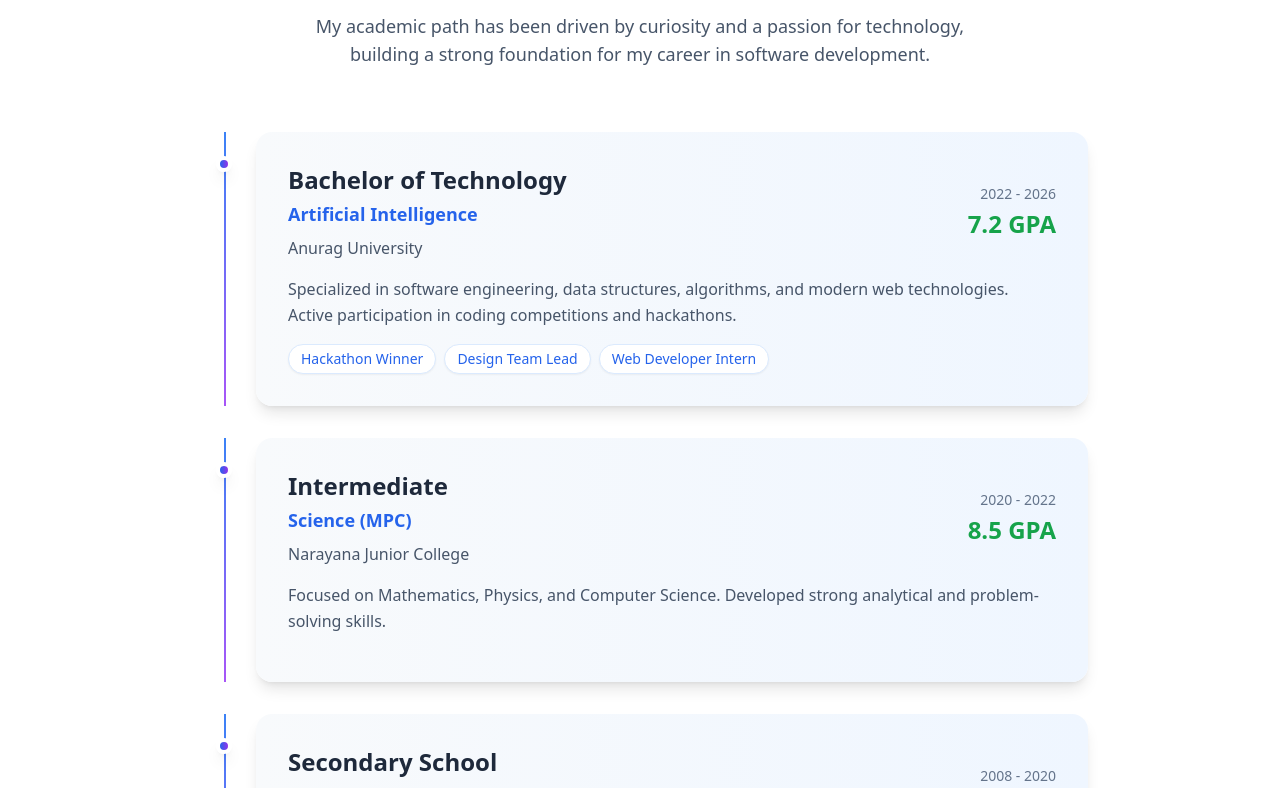
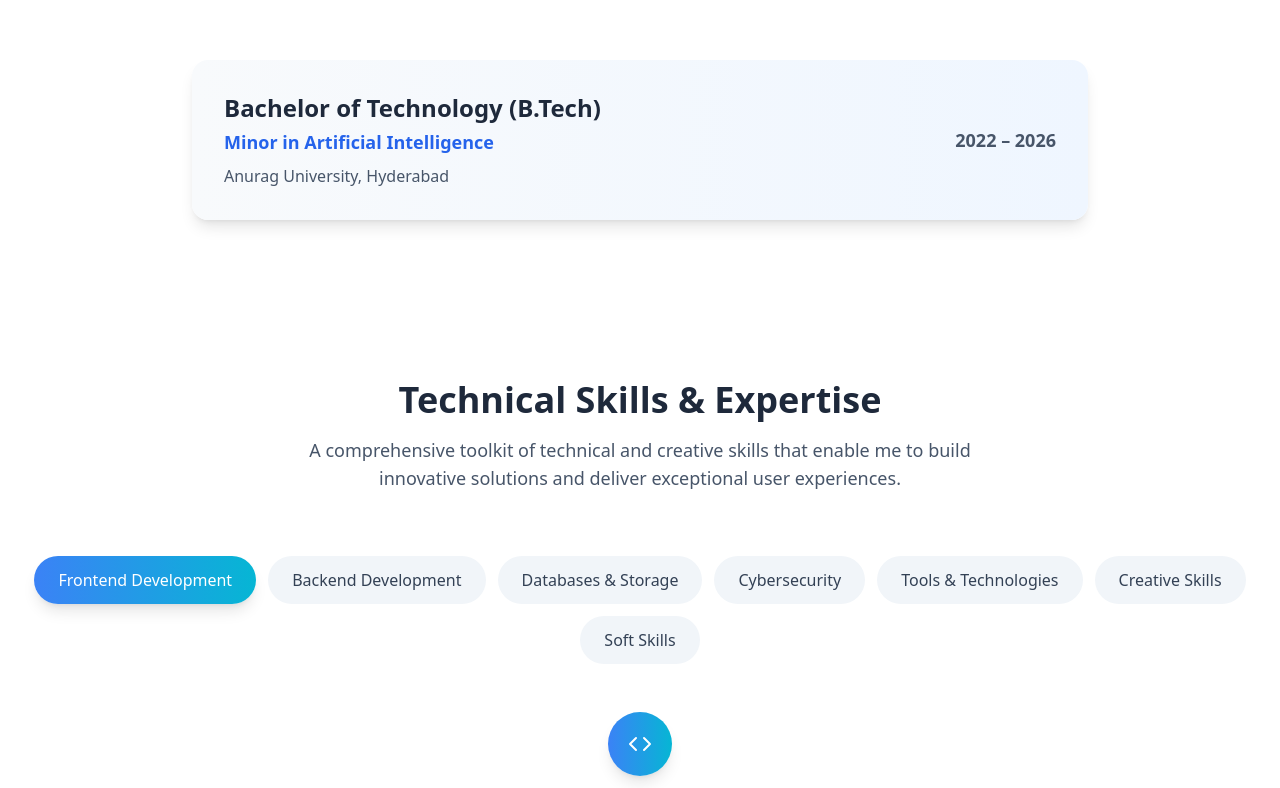
Before and after one commit to Abhi-0930/abhi-portfolio, a React (Vite) app: page / in a window 1280 px wide. Shown: the part 1820-2608 px from the top of the page. Built offline with nearby package versions, Linux system fonts and the light colour scheme.

Commit message:
first commit

```diff
--- a/src/App.jsx
+++ b/src/App.jsx
@@ -1088,111 +1088,38 @@ const Contact = () => {
 
 // Education Section Component
 const Education = () => {
-  const educationData = [
-    {
-      degree: "Bachelor of Technology",
-      field: "Artificial Intelligence",
-      institution: "Anurag University",
-      duration: "2022 - 2026",
-      gpa: "7.2",
-      description: "Specialized in software engineering, data structures, algorithms, and modern web technologies. Active participation in coding competitions and hackathons.",
-      achievements: ["Hackathon Winner", "Design Team Lead", "Web Developer Intern"]
-    },
-    {
-      degree: "Intermediate",
-      field: "Science (MPC)",
-      institution: "Narayana Junior College",
-      duration: "2020 - 2022",
-      gpa: "8.5",
-      description: "Focused on Mathematics, Physics, and Computer Science. Developed strong analytical and problem-solving skills.",
-      achievements: []
-    },
-    {
-      degree: "Secondary School",
-      field: "SSC",
-      institution: "Bethany Academy",
-      duration: "2008 - 2020",
-      gpa: "9.8",
-      description: "Completed secondary education with distinction. Developed foundation in core subjects and extracurricular activities.",
-      achievements: ["3x singing competition winner", "2x carrom competition winner","1x chess competition runner"]
-    }
-  ];
-
-
-
   return (
     <section id="education" className="py-20 bg-white">
       <div className="container mx-auto px-6">
         <div className="text-center mb-16">
           <h2 className="text-4xl font-bold text-slate-800 mb-4">
-            Educational Journey
+            Education
           </h2>
-          <p className="text-lg text-slate-600 max-w-2xl mx-auto">
-            My academic path has been driven by curiosity and a passion for technology,
-            building a strong foundation for my career in software development.
-          </p>
         </div>
 
-
-
-        {/* Education Timeline */}
+        {/* Education Card */}
         <div className="max-w-4xl mx-auto">
-          <div className="space-y-8">
-            {educationData.map((edu, index) => (
-              <div
-                key={index}
-                className="relative"
-              >
-                {/* Timeline Line */}
-                <div className="absolute left-8 top-0 bottom-0 w-0.5 bg-gradient-to-b from-blue-500 to-purple-500"></div>
-
-                {/* Timeline Dot */}
-                <div className="absolute left-6 top-6 w-4 h-4 bg-gradient-to-r from-blue-600 to-purple-600 rounded-full border-4 border-white shadow-lg"></div>
-
-                {/* Content Card */}
-                <div className="ml-16 bg-gradient-to-r from-slate-50 to-blue-50 p-8 rounded-2xl shadow-lg hover:shadow-xl transition-all duration-300 transform hover:-translate-y-1">
-                  <div className="flex flex-col lg:flex-row lg:items-center lg:justify-between mb-4">
+          <div className="bg-gradient-to-r from-slate-50 to-blue-50 p-8 rounded-2xl shadow-lg hover:shadow-xl transition-all duration-300">
+            <div className="flex flex-col lg:flex-row lg:items-center lg:justify-between">
               <div>
                 <h3 className="text-2xl font-bold text-slate-800 mb-1">
-                        {edu.degree}
+                  Bachelor of Technology (B.Tech)
                 </h3>
                 <p className="text-lg text-blue-600 font-semibold mb-2">
-                        {edu.field}
+                  Minor in Artificial Intelligence
                 </p>
                 <p className="text-slate-600 font-medium">
-                        {edu.institution}
+                  Anurag University, Hyderabad
                 </p>
               </div>
               <div className="mt-4 lg:mt-0 text-right">
-                      <div className="text-sm text-slate-500 mb-1">{edu.duration}</div>
-                      <div className="text-2xl font-bold text-green-600">
-                        {edu.gpa} GPA
+                <div className="text-lg text-slate-600 font-semibold">
+                  2022 – 2026
                 </div>
               </div>
             </div>
-
-                  <p className="text-slate-600 mb-4 leading-relaxed">
-                    {edu.description}
-                  </p>
-
-                  {/* Achievements */}
-                  <div className="flex flex-wrap gap-2">
-                    {edu.achievements.map((achievement, achIndex) => (
-                      <span
-                        key={achIndex}
-                        className="bg-white text-blue-600 px-3 py-1 rounded-full text-sm font-medium shadow-sm border border-blue-100"
-                      >
-                        {achievement}
-                      </span>
-                    ))}
           </div>
         </div>
-              </div>
-            ))}
-          </div>
-        </div>
-
-
       </div>
     </section>
   );
```
Lines whose indentation alone changed are shown as unchanged.
